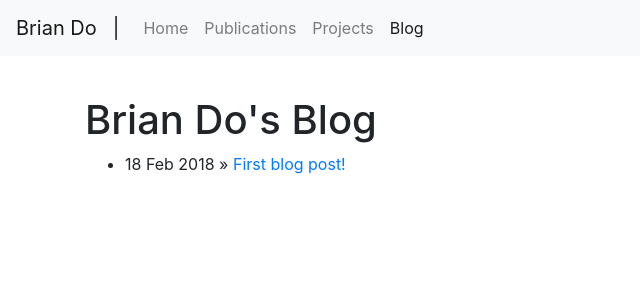
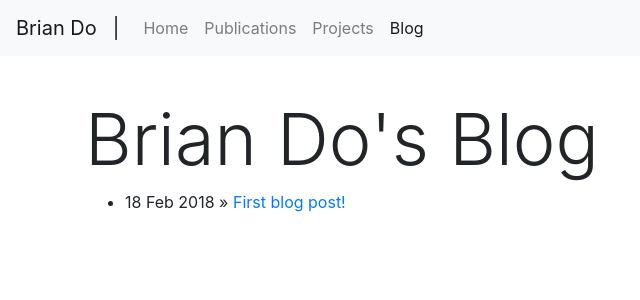
Before and after one commit to bdo311/bdo311.github.io, a Jekyll site: the page built from blog/index.html, in a window 1280 px wide. Shown: the top 300 px of the page, without its empty margins (0-640 px from the left). Built offline with Jekyll 4.4.1, drawn with Linux system fonts in a browser that asks for light colours; nearby versions of some CDN libraries.

Commit message:
update blog

```diff
--- a/blog/index.html
+++ b/blog/index.html
@@ -2,7 +2,7 @@
 layout: default
 title: Brian Do's Blog
 ---
-    <h1>{{ page.title }}</h1>
+    <h1 class="display-3">{{ page.title }}</h1>
     <ul class="posts">
 
       {% for post in site.posts %}
```
